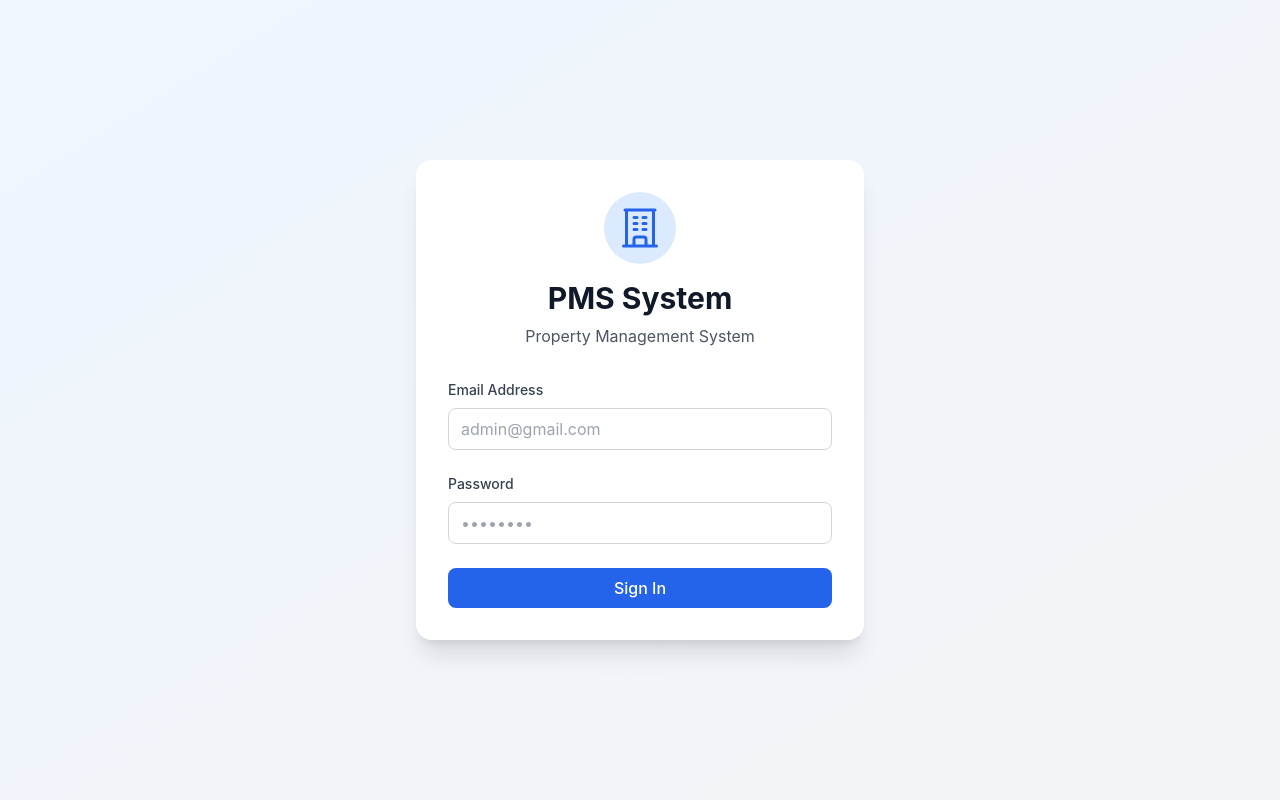
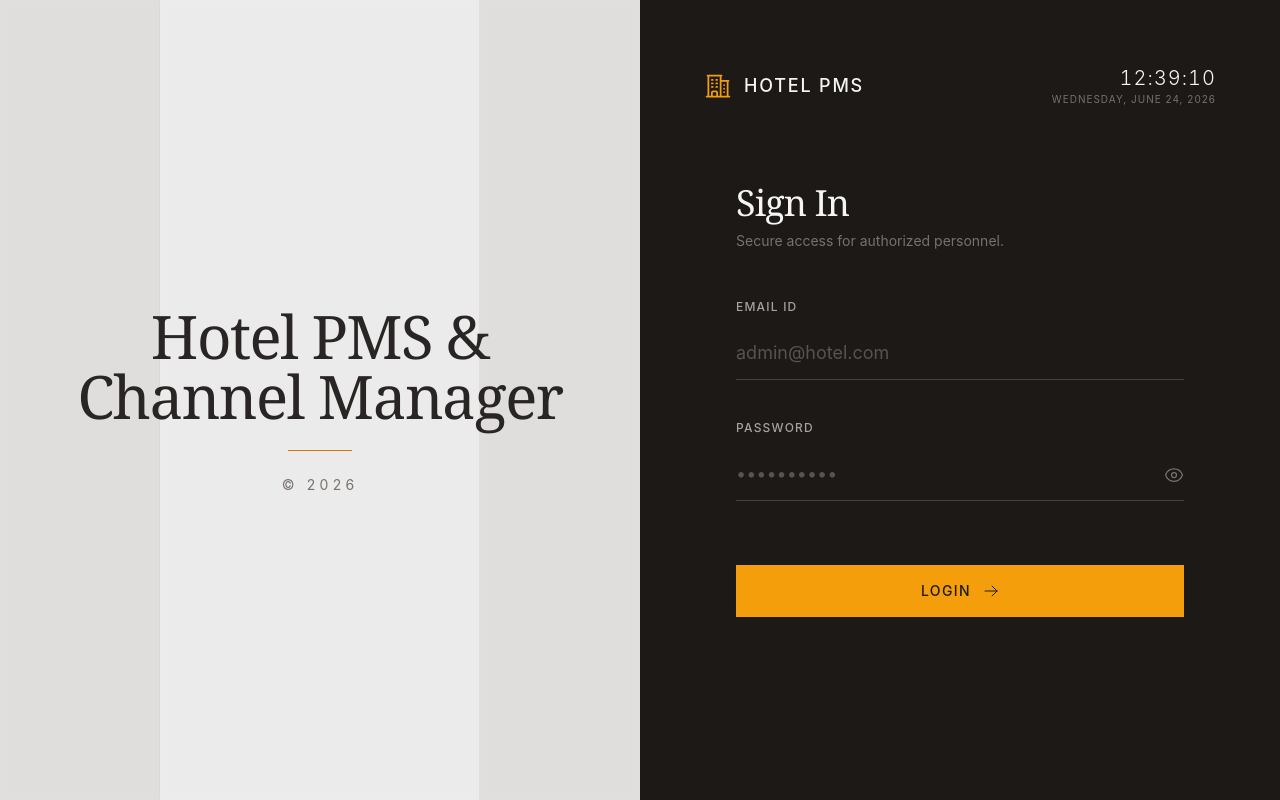
Before and after one commit to Vikashcodez/Hotel-Channel-App, a React app in the folder frontend/: page /login in a window 1280 px wide. Built offline with nearby package versions, Linux system fonts and the light colour scheme; no server answers; the HTML template or start-up script is replaced by a standard one.

Commit message:
frontend login page ui chnages

```diff
--- a/frontend/src/components/Layout/Sidebar.jsx
+++ b/frontend/src/components/Layout/Sidebar.jsx
@@ -13,25 +13,24 @@ const Sidebar = () => {
   const { user, isSuperAdmin, isHotelAdmin, isPropertyAdmin } = useAuth()
 
   const getNavigation = () => {
-    // Super admin navigation (view only, no add buttons in list views)
+    // Super admin navigation
     if (user?.email === 'admin@gmail.com' || isSuperAdmin) {
       return [
         { name: 'Dashboard', href: '/dashboard', icon: HomeIcon },
-        { name: 'Hotels', href: '/hotels', icon: BuildingOfficeIcon },
-        { name: 'Properties', href: '/properties', icon: HomeModernIcon },
-        { name: 'Staff', href: '/staff', icon: UsersIcon },
-        { name: 'Profile', href: '/profile', icon: UserCircleIcon },
+        { name: 'Tenants', href: '/hotels', icon: BuildingOfficeIcon },
+
       ]
     }
 
-    // Hotel admin navigation (full management)
+    // Tenant admin navigation
     if (isHotelAdmin) {
       return [
         { name: 'Dashboard', href: '/dashboard', icon: HomeIcon },
         { name: 'Properties', href: '/properties', icon: HomeModernIcon },
+        { name: 'Roles', href: '/roles', icon: UsersIcon },
         { name: 'Staff', href: '/staff', icon: UsersIcon },
-        { name: 'Roles', href: '/roles', icon: UsersIcon },
-        { name: 'Profile', href: '/profile', icon: UserCircleIcon },
+
+
       ]
     }
 
@@ -39,8 +38,9 @@ const Sidebar = () => {
     if (isPropertyAdmin) {
       return [
         { name: 'Dashboard', href: '/dashboard', icon: HomeIcon },
+        { name: 'Roles', href: '/roles', icon: UsersIcon },
         { name: 'Staff', href: '/staff', icon: UsersIcon },
-        { name: 'Profile', href: '/profile', icon: UserCircleIcon },
+
       ]
     }
 
@@ -53,45 +53,72 @@ const Sidebar = () => {
 
   const navigation = getNavigation()
 
+  // Determine role label
+  const userRole = user?.email === 'admin@gmail.com' ? 'Super Admin' :
+                   isHotelAdmin ? 'Hotel Admin' :
+                   isPropertyAdmin ? 'Property Admin' : 'Staff';
+
   return (
-    <div className="w-64 bg-gray-900 text-white flex flex-col">
-      <div className="p-6">
-        <h1 className="text-2xl font-bold">PMS System</h1>
-        <p className="text-sm text-gray-400 mt-1">Property Management</p>
+    <div className="w-64 bg-stone-900 text-stone-300 flex flex-col border-r border-stone-800 font-sans">
+
+      {/* Header / Branding */}
+      <div className="p-8 border-b border-stone-800">
+        <h1 className="font-serif text-2xl text-stone-100 tracking-tight">Aurora PMS</h1>
+        <p className="text-[10px] text-stone-500 mt-1 uppercase tracking-[0.2em]">Management Suite</p>
       </div>
 
-      <nav className="flex-1 mt-6">
+      {/* Navigation */}
+      <nav className="flex-1 mt-8 px-4">
+        <p className="px-4 mb-4 text-[10px] text-stone-500 uppercase tracking-[0.2em]">Operations</p>
+        <div className="space-y-1">
           {navigation.map((item) => (
             <NavLink
               key={item.name}
               to={item.href}
               className={({ isActive }) =>
-              `flex items-center px-6 py-3 text-gray-300 hover:bg-gray-800 hover:text-white transition-colors ${
-                isActive ? 'bg-gray-800 text-white border-r-4 border-primary-500' : ''
+                `group flex items-center px-4 py-3 text-sm tracking-wide transition-all duration-200 border-l-2 ${
+                  isActive
+                    ? 'border-amber-500 bg-stone-800/50 text-amber-500'
+                    : 'border-transparent text-stone-400 hover:text-stone-100 hover:bg-stone-800/30'
                 }`
               }
             >
-            <item.icon className="h-5 w-5 mr-3" />
+              {({ isActive }) => (
+                <>
+                  <item.icon className={`h-5 w-5 mr-4 transition-colors duration-200 ${isActive ? 'text-amber-500' : 'text-stone-500 group-hover:text-stone-300'}`} />
                   {item.name}
+                </>
+              )}
             </NavLink>
           ))}
+        </div>
       </nav>
 
-      <div className="p-6 border-t border-gray-800">
-        <div className="text-sm text-gray-400">
-          <p>Logged in as</p>
-          <p className="text-white font-medium">{user?.name || user?.full_name || 'User'}</p>
-          <p className="text-xs mt-1 capitalize">
-            {user?.email === 'admin@gmail.com' ? 'Super Admin' :
-             isHotelAdmin ? 'Hotel Admin' :
-             isPropertyAdmin ? 'Property Admin' : 'Staff'}
+      {/* Footer / User Info */}
+      <div className="p-6 border-t border-stone-800 bg-stone-950/30">
+        <div className="flex flex-col space-y-1">
+          <p className="text-[10px] text-stone-500 uppercase tracking-[0.2em]">Session</p>
+          <p className="text-stone-100 font-medium text-sm tracking-wide">
+            {user?.name || user?.full_name || 'User'}
           </p>
+          <p className="text-amber-500 text-[11px] uppercase tracking-wider mt-1 font-medium">
+            {userRole}
+          </p>
+
+          <div className="pt-4 mt-2 border-t border-stone-800 space-y-1.5">
             {user?.hotel_name && (
-            <p className="text-xs mt-1 text-gray-400">Hotel: {user.hotel_name}</p>
+              <div className="flex items-center text-xs text-stone-500">
+                <span className="text-stone-600 mr-2">Hotel:</span>
+                <span className="text-stone-400 truncate">{user.hotel_name}</span>
+              </div>
             )}
             {user?.property_name && (
-            <p className="text-xs text-gray-400">Property: {user.property_name}</p>
+              <div className="flex items-center text-xs text-stone-500">
+                <span className="text-stone-600 mr-2">Prop:</span>
+                <span className="text-stone-400 truncate">{user.property_name}</span>
+              </div>
             )}
+          </div>
         </div>
       </div>
     </div>
--- a/frontend/src/pages/Login.jsx
+++ b/frontend/src/pages/Login.jsx
@@ -1,14 +1,28 @@
-import React, { useState } from 'react'
+import React, { useState, useEffect } from 'react'
 import { useNavigate } from 'react-router-dom'
 import { useAuth } from '../contexts/AuthContext'
-import { BuildingOfficeIcon } from '@heroicons/react/24/outline'
+import {
+  BuildingOffice2Icon,
+  EyeIcon,
+  EyeSlashIcon,
+  ArrowRightIcon
+} from '@heroicons/react/24/outline'
 
 const Login = () => {
   const [email, setEmail] = useState('')
   const [password, setPassword] = useState('')
   const [loading, setLoading] = useState(false)
+  const [showPassword, setShowPassword] = useState(false)
+  const [currentTime, setCurrentTime] = useState(new Date())
+
   const { login } = useAuth()
   const navigate = useNavigate()
+
+  // Live clock for the front desk
+  useEffect(() => {
+    const timer = setInterval(() => setCurrentTime(new Date()), 1000)
+    return () => clearInterval(timer)
+  }, [])
 
   const handleSubmit = async (e) => {
     e.preventDefault()
@@ -20,58 +34,116 @@ const Login = () => {
     }
   }
 
+  const formattedTime = currentTime.toLocaleTimeString('en-US', { hour: '2-digit', minute: '2-digit', second: '2-digit', hour12: false })
+  const formattedDate = currentTime.toLocaleDateString('en-US', { weekday: 'long', month: 'long', day: 'numeric', year: 'numeric' })
+
   return (
-    <div className="min-h-screen flex items-center justify-center bg-gradient-to-br from-primary-50 to-gray-100">
-      <div className="max-w-md w-full mx-4">
-        <div className="bg-white rounded-2xl shadow-xl p-8">
-          <div className="text-center mb-8">
-            <div className="flex justify-center mb-4">
-              <div className="bg-primary-100 p-3 rounded-full">
-                <BuildingOfficeIcon className="h-12 w-12 text-primary-600" />
+    <div className="min-h-screen flex bg-stone-100 font-sans">
+
+      {/* LEFT PANEL - 50% WIDTH - MINIMAL BRANDING */}
+      <div className="hidden lg:flex w-1/2 bg-stone-200 relative overflow-hidden justify-center items-center flex-col p-16">
+
+        {/* Subtle Architectural Background Lines */}
+        <div className="absolute inset-0 flex">
+          <div className="w-1/4 h-full bg-stone-300/40 backdrop-blur-sm border-r border-stone-300/50"></div>
+          <div className="w-1/2 h-full bg-stone-100/40 backdrop-blur-sm border-r border-stone-300/50"></div>
+          <div className="w-1/4 h-full bg-stone-300/40 backdrop-blur-sm"></div>
+        </div>
+
+        {/* Main Text */}
+        <div className="relative z-10 text-center">
+          <h2 className="font-serif text-6xl text-stone-800 tracking-tight mb-6">Hotel PMS & Channel Manager</h2>
+          <div className="w-16 h-[1px] bg-amber-600 mx-auto mb-6"></div>
+          <p className="text-stone-500 tracking-[0.3em] uppercase text-sm">© 2026</p>
         </div>
       </div>
-            <h2 className="text-3xl font-bold text-gray-900">PMS System</h2>
-            <p className="text-gray-600 mt-2">Property Management System</p>
+
+      {/* RIGHT PANEL - 50% WIDTH - THE LOGIN FORM */}
+      <div className="w-full lg:w-1/2 bg-stone-900 flex flex-col p-10 lg:p-16 relative justify-center">
+
+        {/* Top Branding & Clock */}
+        <div className="absolute top-0 left-0 p-10 lg:p-16 flex items-center justify-between w-full">
+          <div className="flex items-center space-x-3">
+            <BuildingOffice2Icon className="h-7 w-7 text-amber-500" />
+            <span className="text-lg font-medium text-stone-100 tracking-widest uppercase">Hotel PMS</span>
+          </div>
+          <div className="text-right">
+            <div className="text-xl font-light text-stone-100 tracking-wider tabular-nums">{formattedTime}</div>
+            <div className="text-[10px] text-stone-500 uppercase tracking-widest">{formattedDate}</div>
+          </div>
         </div>
 
-          <form onSubmit={handleSubmit} className="space-y-6">
-            <div>
-              <label className="block text-sm font-medium text-gray-700 mb-2">
-                Email Address
-              </label>
+        {/* Login Form Area (Vertically Centered) */}
+        <div className="w-full max-w-md mx-auto py-12">
+          <h1 className="font-serif text-4xl text-stone-100 mb-2 tracking-tight">Sign In</h1>
+          <p className="text-stone-500 mb-12 text-sm">Secure access for authorized personnel.</p>
+
+          <form onSubmit={handleSubmit} className="space-y-10">
+
+            {/* Email Input */}
+            <div className="relative group">
+              <label className="block text-xs font-medium text-stone-400 mb-3 uppercase tracking-widest">Email ID</label>
               <input
                 type="email"
                 value={email}
                 onChange={(e) => setEmail(e.target.value)}
                 required
-                className="input-field"
-                placeholder="admin@gmail.com"
+                className="block w-full bg-transparent border-b border-stone-700 text-stone-100 py-3 pl-0 pr-4 focus:outline-none focus:border-amber-500 transition-colors text-lg placeholder-stone-600"
+                placeholder="admin@hotel.com"
               />
             </div>
 
-            <div>
-              <label className="block text-sm font-medium text-gray-700 mb-2">
-                Password
-              </label>
+            {/* Password Input */}
+            <div className="relative group">
+              <label className="block text-xs font-medium text-stone-400 mb-3 uppercase tracking-widest">Password</label>
+              <div className="relative">
                 <input
-                type="password"
+                  type={showPassword ? 'text' : 'password'}
                   value={password}
                   onChange={(e) => setPassword(e.target.value)}
                   required
-                className="input-field"
-                placeholder="••••••••"
+                  className="block w-full bg-transparent border-b border-stone-700 text-stone-100 py-3 pl-0 pr-10 focus:outline-none focus:border-amber-500 transition-colors text-lg placeholder-stone-600"
+                  placeholder="••••••••••"
                 />
+                <button
+                  type="button"
+                  onClick={() => setShowPassword(!showPassword)}
+                  className="absolute right-0 top-1/2 -translate-y-1/2 text-stone-500 hover:text-stone-300 transition-colors"
+                >
+                  {showPassword ? <EyeSlashIcon className="h-5 w-5" /> : <EyeIcon className="h-5 w-5" />}
+                </button>
+              </div>
             </div>
 
+            {/* Submit Button */}
+            <div className="pt-6">
               <button
                 type="submit"
                 disabled={loading}
-              className="btn-primary w-full disabled:opacity-50 disabled:cursor-not-allowed"
+                className="group relative w-full inline-flex items-center justify-center px-8 py-4 overflow-hidden bg-amber-500 text-stone-900 font-medium uppercase tracking-widest text-sm transition-all duration-300 hover:bg-amber-400 disabled:opacity-50 disabled:cursor-not-allowed"
               >
-              {loading ? 'Signing in...' : 'Sign In'}
+                {loading ? (
+                  <>
+                    <svg className="animate-spin -ml-1 mr-3 h-4 w-4 text-stone-900" xmlns="http://www.w3.org/2000/svg" fill="none" viewBox="0 0 24 24">
+                      <circle className="opacity-25" cx="12" cy="12" r="10" stroke="currentColor" strokeWidth="4"></circle>
+                      <path className="opacity-75" fill="currentColor" d="M4 12a8 8 0 018-8V0C5.373 0 0 5.373 0 12h4zm2 5.291A7.962 7.962 0 014 12H0c0 3.042 1.135 5.824 3 7.938l3-2.647z"></path>
+                    </svg>
+                    Verifying...
+                  </>
+                ) : (
+                  <>
+                    Login
+                    <ArrowRightIcon className="ml-3 h-4 w-4 transition-transform group-hover:translate-x-1" />
+                  </>
+                )}
               </button>
+            </div>
           </form>
+        </div>
 
+        {/* Mobile Copyright (Hidden on large screens since it's on the left panel) */}
+        <div className="absolute bottom-0 left-0 p-10 lg:p-16 w-full text-center lg:hidden">
+           <p className="text-xs text-stone-600 tracking-widest uppercase">© 2026 Hotel PMS Manager</p>
         </div>
       </div>
     </div>
```
Also changed, not shown: 1 other file (tests, documents, lock files or other folders). Lines whose indentation alone changed are shown as unchanged.
